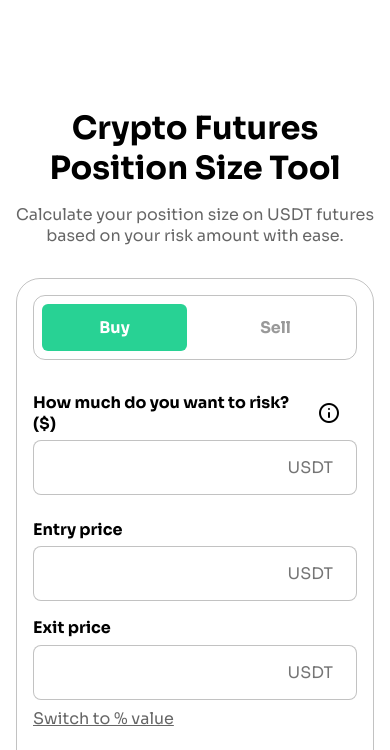
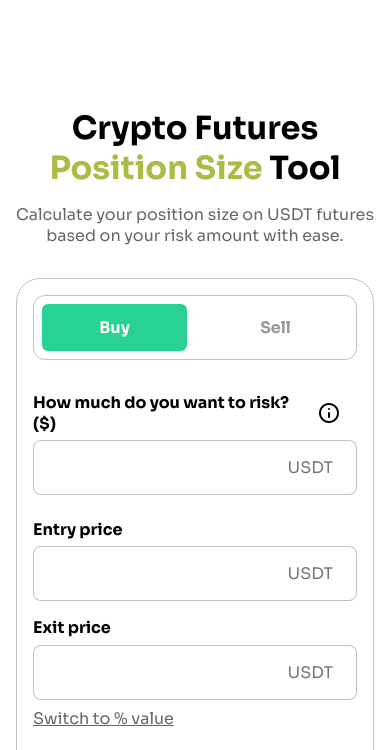
Before and after one commit to anthony-unamma/WinPerp-Calculator, a plain HTML site: page index.html in a window 390 px wide. Shown: the part 84-834 px from the top of the page. Drawn offline with nearby package versions, Linux system fonts and the light colour scheme.

Commit message:
add the border ellipsis image, add a span to the position size on the header text

```diff
--- a/index.html
+++ b/index.html
@@ -42,7 +42,7 @@
         <section id="calculator">
             <div class="container calc">
                 <div class="section-header">
-                    <h2>Crypto Futures Position Size Tool</h2>
+                    <h2>Crypto Futures <span class="dirty-green">Position Size</span> Tool</h2>
                     <p>Calculate your position size on USDT futures
                         based on your
                         risk amount with ease.
@@ -189,6 +189,7 @@
             </div>
         </section>
 
+        <!-- COPY SUCCESS MESSAGE -->
         <div class="success-msg remove">
             <div>
                 <img src="icons/check-circle-filled-light-green.svg" width="28">
--- a/responsive.css
+++ b/responsive.css
@@ -9,6 +9,10 @@
     }
 
     /* Calculator section */
+    #calculator {
+        background-image: none;
+    }
+
     .section-header {
         width: 80%;
     }
@@ -61,6 +65,10 @@
     }
 
     /* Calculator section */
+    #calculator {
+        background-image: none;
+    }
+
     .section-header {
         width: 100%;
     }
@@ -116,3 +124,13 @@
         width: 94%;
     }
 }
+
+
+
+
+/* For responsiveness of stroke circles */
+@media (max-width: 1330px) {
+    #calculator {
+        background-position: -404px 662px, 1000px center;
+    }
+}
--- a/style.css
+++ b/style.css
@@ -18,6 +18,7 @@
     --light-text-40: rgba(0, 0, 0, 0.40);
     --border: rgba(0, 0, 0, 0.24);
     --hover-bkgrnd: hsl(0, 0%, 90%);
+    --dirty-green: hsl(72, 48%, 51%);
 
     --border-line: 1px solid rgba(0, 0, 0, 0.24);
 }
@@ -103,11 +104,19 @@ h6 {
     user-select: none;
 }
 
+.dirty-green {
+    color: var(--dirty-green);
+}
+
 
 
 /* CALCULATOR SECTION */
 #calculator {
     padding-top: 6rem;
+    background-image: url('icons/Ellipse\ 1.svg'), url('icons/Ellipse\ 1.svg');
+    background-repeat: no-repeat;
+    background-position: -257px 662px, 1200px center;
+    margin-bottom: 6rem;
 }
 
 .calc-container {
```
Also changed, not shown: icons/Ellipse 1.svg (added), icons/Ellipse-2.svg (added), icons/Ellipse.svg (deleted), icons/winperp_logo_white.svg (added).
